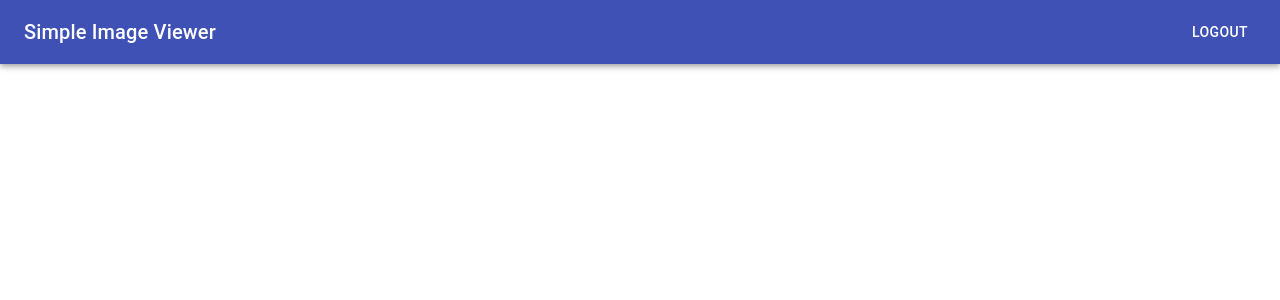
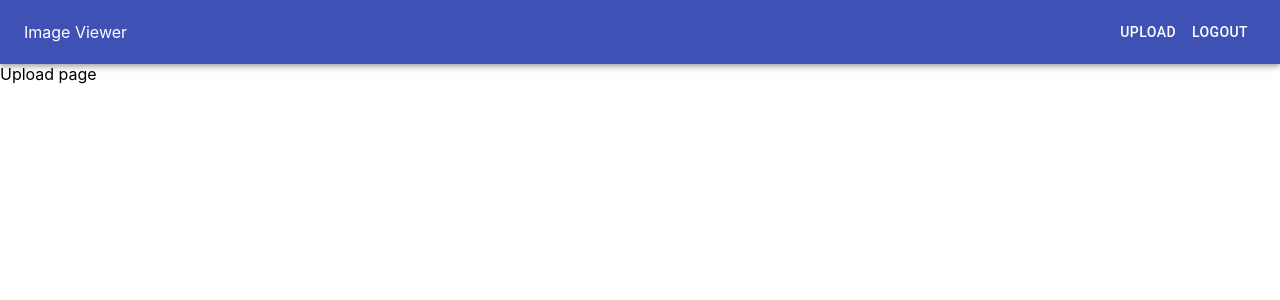
Before and after one commit to bilastom/image_viewer_web, a React (Create React App) app: page /upload in a window 1280 px wide. Shown: the top 300 px of the page. Built offline with nearby package versions, Linux system fonts and the light colour scheme; sample sign-in values are in the browser's storage.

Commit message:
add upload page

```diff
--- a/src/App.js
+++ b/src/App.js
@@ -8,6 +8,7 @@ import { connect } from "react-redux"
 
 import LoginPage from './components/LoginPage'
 import Home from './components/Home'
+import UploadPage from './components/UploadPage'
 import AuthenticatedRoute from './routes/AuthenticatedRoute'
 import TitleBar from './components/TitleBar'
 
@@ -20,6 +21,7 @@ class App extends Component {
           <TitleBar />
           <Switch>
             <AuthenticatedRoute exact path="/" component={Home} authenticated={this.props.authenticated} />
+            <AuthenticatedRoute path="/upload" component={UploadPage} authenticated={this.props.authenticated} />
             <Route path="/login" render={props => <LoginPage {...props} />} />
             <Route path="/logout"/>
           </Switch>
--- a/src/components/TitleBar.jsx
+++ b/src/components/TitleBar.jsx
@@ -4,19 +4,24 @@ import {
 } from "react-router-dom";
 import { connect } from "react-redux"
 
-import { AppBar, Button, Toolbar, Typography } from '@material-ui/core'
+import { AppBar, Button, Toolbar } from '@material-ui/core'
 import Logout from './Logout'
 
+const styles = {
+  link: {
+    flexGrow: 1, textDecoration: 'none', color: 'white'
+  }
+}
 
 class TitleBar extends Component {
   render = () => {
+    const { authenticated } = this.props
     return(
       <AppBar position="static">
         <Toolbar>
-          <Typography variant="h6" style={{ flexGrow: 1 }} >
-            Simple Image Viewer
-          </Typography>
-          { this.props.authenticated ? <Logout /> : <Button component={Link} to="/login" color="inherit">Login</Button> }
+          <Link to='/' variant="h6" style={styles.link}>Image Viewer</Link>
+          { authenticated && <Button component={Link} to="/upload" color="inherit">Upload</Button> }
+          { authenticated ? <Logout /> : <Button component={Link} to="/login" color="inherit">Login</Button> }
         </Toolbar>
       </AppBar>
     )
--- /dev/null
+++ b/src/components/UploadPage.jsx
@@ -0,0 +1,13 @@
+import React, { Component } from 'react'
+
+class UploadPage extends Component {
+  render = () => {
+    return(
+      <div>
+        Upload page
+      </div>
+    )
+  }
+}
+
+export default UploadPage;
```
